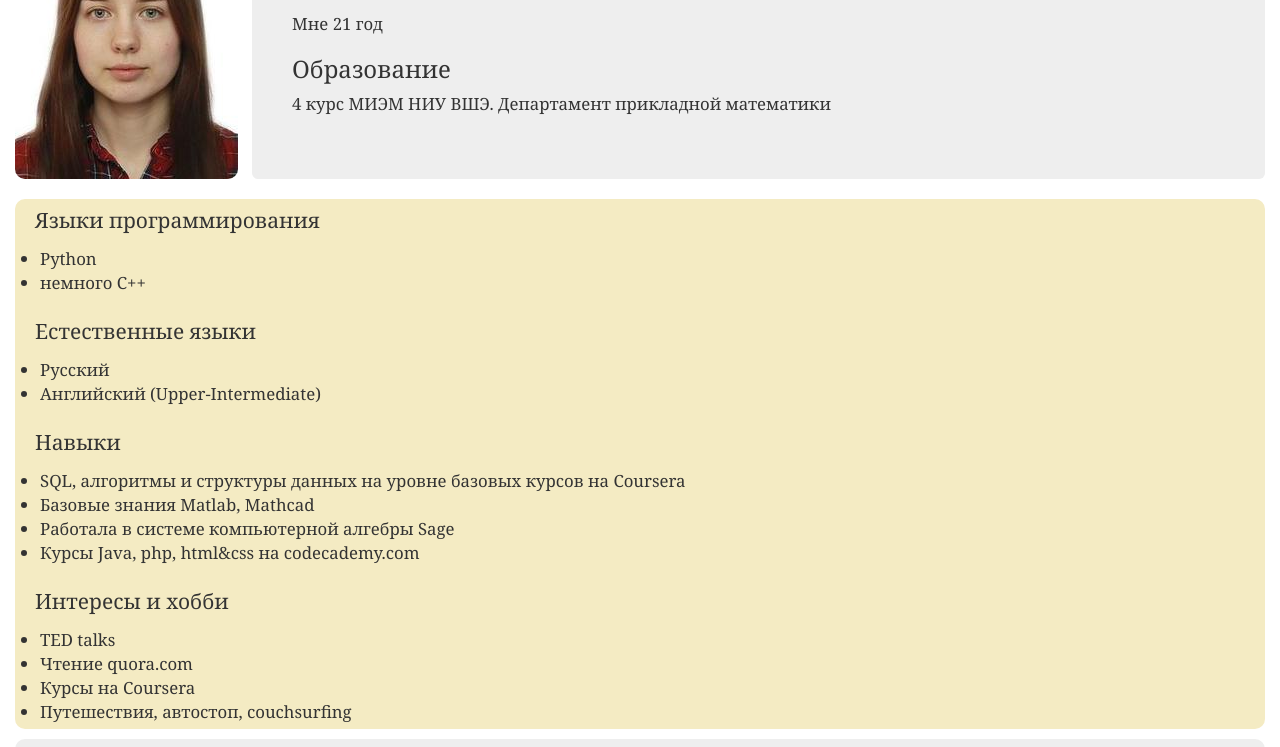
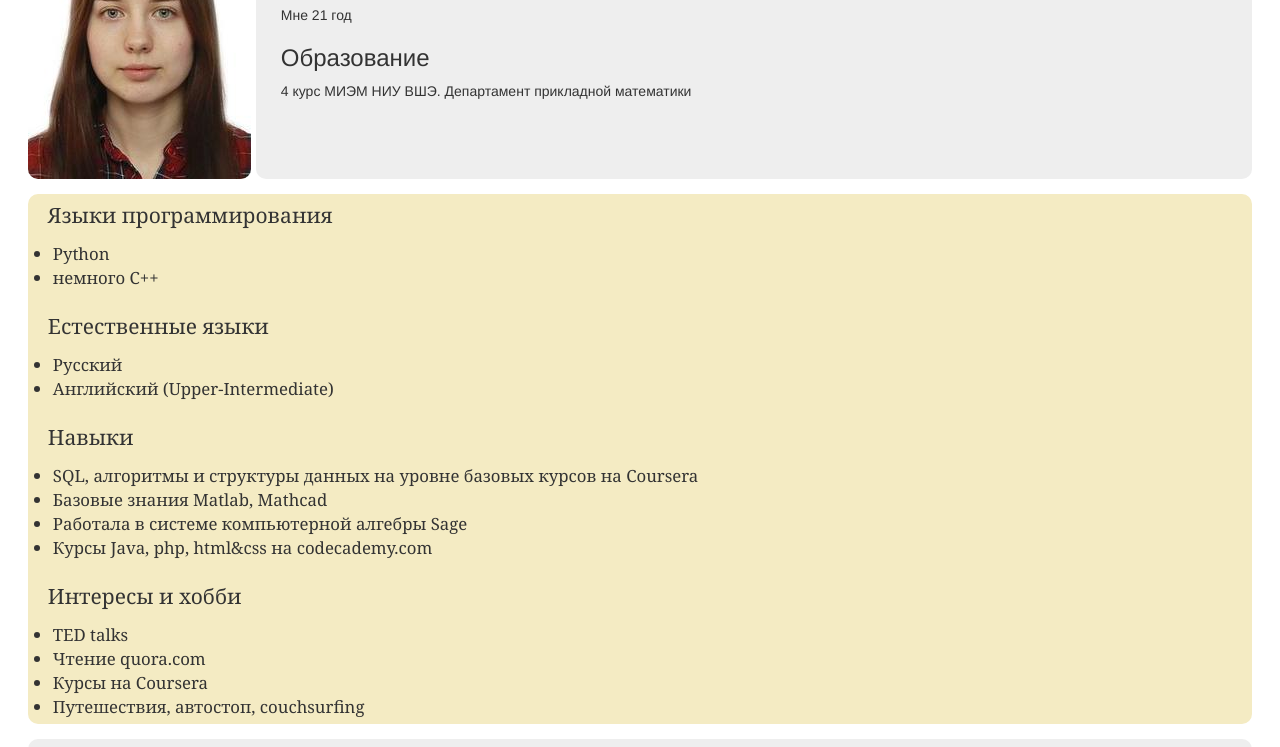
Before and after one commit to cruezi/cruezi.github.io, a plain HTML site: page index.html in a window 1280 px wide. Shown: the part 113-860 px from the top of the page. Drawn offline with nearby package versions, Linux system fonts and the light colour scheme.

Commit message:
Add files via upload

```diff
--- a/cv.css
+++ b/cv.css
@@ -2,31 +2,87 @@
 div {
 	border-radius: 10px;
 }
-.container {
+
+.text.col {
+	min-width: 150px;
+	/* width: 100%; */
+	height: 287px;
+	/* float: left; */
+	/* box-sizing: border-box; */
+	/* border: 1px dashed; */
+	background-color: #eee;
+	overflow: hidden;
+	padding-left: 25px;
+	padding-top: 20px;
+}
+div#ic {
+    word-spacing: 10px;
+}
+
+@media (max-width: 450px){
+.img.col {
+
+    max-width: 100% !important;
+    margin-bottom: 10px;
+
+}
+.text.col {
 	width: 100%;
 }
+.text.col p {
+	padding-left: 10px;
+}
+}
+.img.col {
+    width: 100%;
+    max-width: 228px;
+    /* box-sizing: border-box; */
+    /* margin-bottom: 5px; */
+    /* margin-right: 5px; */
+    /* text-align: center; */
+    float: left;
+    text-align: center;
+}
+.container {
+	width: 98%;
+	margin-top: 5px;
+	min-width: 300px;
+	/* margin-bottom: 10px; */
+}
+.row {
+	margin: 0;
+}
+
 
 img {
-
-	margin-top: 5px;
+	margin-right: 10px;
 	border-radius: 10px;
 	height: 287px;
-	float: left;
+	max-width: 223px;
+	/* float: left; */
+	display: inline-block;
+	background-color: white;
 }
 #jumb {
-	margin-left: 237px;
-	margin-top: 5px;
+	/* margin-left: 237px; */
+	/* margin-top: 5px; */
 	height: 287px;
+	/* float: left; */
+	/* float: right; */
+	/* position: relative; */
+	/* display: inline-block; */
+	/* width: 80%; */
 }
 
 #text {
 	font-family: Georgia, serif;
 	font-size: 2em;
-	margin-left: -20px;
-	margin-bottom: 15px;
-	margin-top: -30px;
+	/* margin-left: -20px; */
+	/* margin-bottom: 15px; */
+	/* margin-top: 0px; */
+	padding-left: 20px;
+	/* padding-top: 20px; */
 	padding-top: -20px;
-
 }
 #text p {
 	font-size: 0.6em;
@@ -35,7 +91,7 @@ img {
 #main {
 	clear: both;
 	background-color: #F4EBC3;
-	margin-top: -20px;
+	/* margin-left: -20px; */
 }
 #main h4, #footer h4 {
 	font-family: Georgia, serif;
@@ -59,10 +115,12 @@ ul {
 	color: #668284;
 	padding: 15px;
 	font-size: 1.5em;
-
+	padding-left: 30px;
+	margin-bottom: 10px;
 }
 #footer h3 {
 	font-weight: bold;
+	/* margin-left: -10px; */
 }
 
 
--- a/index.html
+++ b/index.html
@@ -1,3 +1,4 @@
+
 <html>
     <head>
         <link rel="stylesheet" href="https://maxcdn.bootstrapcdn.com/font-awesome/4.6.3/css/font-awesome.min.css">
@@ -16,18 +17,23 @@
         <link href="cv.css" rel="stylesheet">
     </head>
 <body>
-    <div class="container text-left">
-        <img src="n2.jpg"/>
-        <div class="jumbotron" id="jumb">
-            <div id="text">
+ <div class="container">
+  <div class="row">
+    <div class="img col">
+        <img src="n2.jpg">
+    </div>
+    <div class="text col">
+
+
                 <h2>О себе</h2>
                 <p>Меня зовут Надежда Гапеева</p>
                 <p>Мне 21 год</p>
                 <h3>Образование</h3>
                 <p> 4 курс МИЭМ НИУ ВШЭ. Департамент прикладной математики</p>
-            </div>
-        </div>
+
     </div>
+  </div>
+</div>
 
     <div class="container">
         <div id="main">
@@ -37,7 +43,7 @@
               <li>немного C++</li>
             </ul>
             <h4> Естественные языки </h4>
-              <ul >
+              <ul>
                 <li>Русский</li>
                 <li>Английский (Upper-Intermediate)</li>
               </ul>
@@ -47,7 +53,7 @@
               <li>SQL, алгоритмы и структуры данных на уровне базовых курсов на Coursera</li>
               <li>Базовые знания Matlab, Mathcad</li>
               <li>Работала в системе компьютерной алгебры Sage</li>
-              <li>Курсы Java, php, html&css на codecademy.com</li>
+              <li>Курсы Java, php, html&amp;css на codecademy.com</li>
             </ul>
 
             <h4> Интересы и хобби</h4>
@@ -63,16 +69,17 @@
     <div class="container">
         <div id="footer">
             <h3> Контакты: </h3>
-
+            <div id="ic">
             <a target="blank" href="https://github.com/swnessy"><i class="fa fa-github-square" aria-hidden="true"></i></a>
 
             <a target="blank" href="http://swnessy.tk/"><i class="fa fa-eye" aria-hidden="true"></i></a>
             <a target="blank" href="https://vk.com/id14582125"><i class="fa fa-vk" aria-hidden="true"></i></a>
             <a target="blank" href="https://telegram.me/swnessy"><i class="fa fa-paper-plane" aria-hidden="true"></i></a>
-
+            </div>
             <p class="phone"> тел.: +7 (915) 223 04 52 </p>
             <a href="mailto:gapeevanad@gmail.com"><p id="email"> gapeevanad@gmail.com</p></a>
         </div>
     </div>
+
 </body>
 </html>
```
